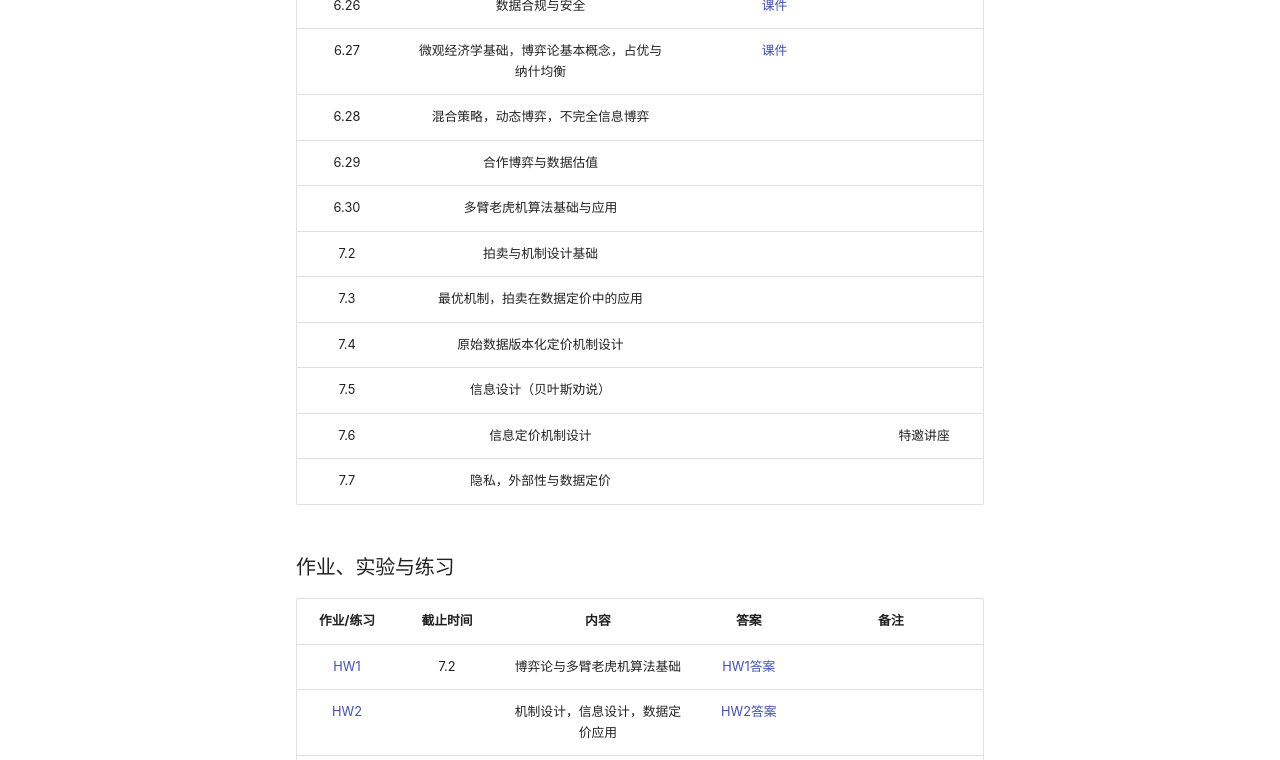
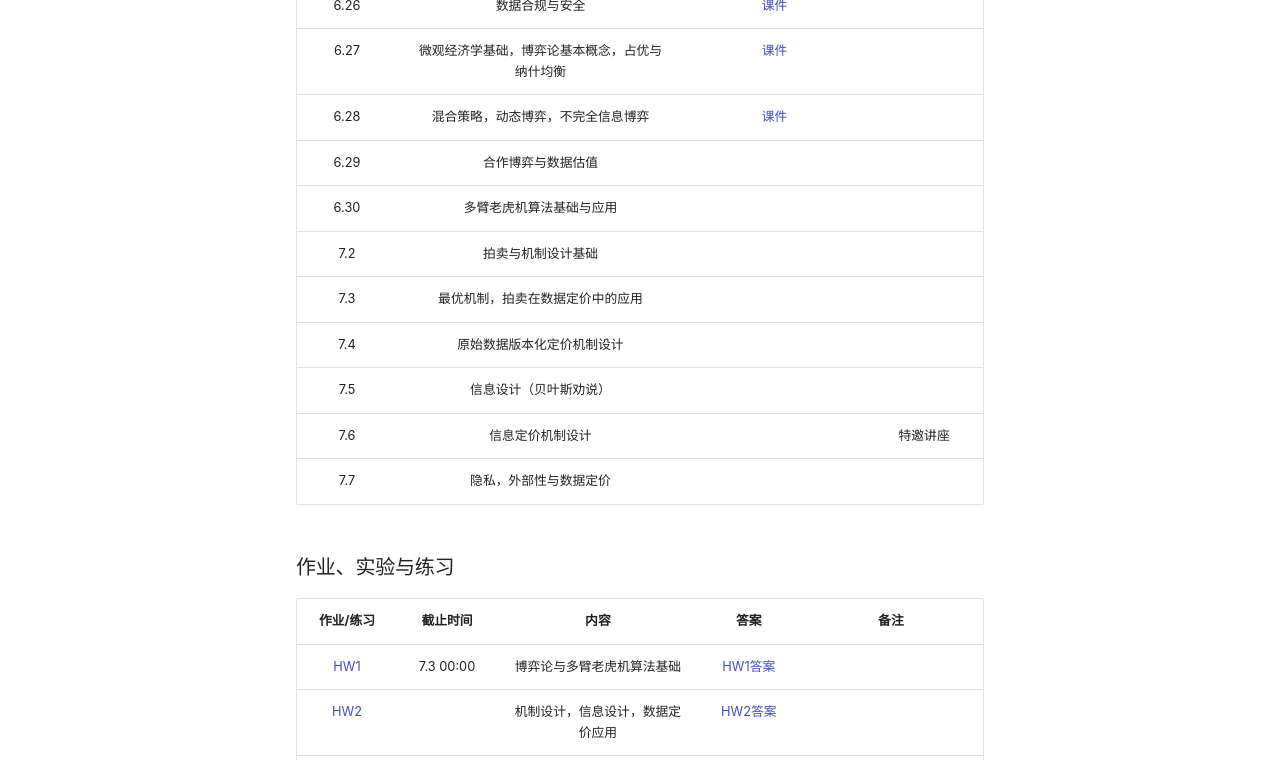
Before and after one commit to yhwu-is/Teach, an MkDocs documentation site: the page built from docs/ec/data_market/2025.md, in a window 1280 px wide and 1400 px high, scrolled down 1722 px. Shown: the part 286-1046 px from the top of the window. Built offline with MkDocs 1.6.1 and Material for MkDocs 9.7.7, drawn with Linux system fonts in a browser that asks for light colours; comment, search, counter and statistics services are not loaded.

Commit message:
docs:更新短学期课件

```diff
--- a/docs/ec/data_market/2025.md
+++ b/docs/ec/data_market/2025.md
@@ -52,7 +52,7 @@
 | 6.25 | 课程简介，数据要素市场概述 | [课程简介](2025/25-lec00-intro.pdf)，[数据要素市场概述](2025/25-lec01-dmintro.pdf) |  |
 | 6.26 | 数据合规与安全 | [课件](2025/25-lec02-datasec.pptx) |  |
 | 6.27 | 微观经济学基础，博弈论基本概念，占优与纳什均衡 | [课件](2025/25-lec03-game1-stu.pdf) |  |
-| 6.28 | 混合策略，动态博弈，不完全信息博弈 |  |  |
+| 6.28 | 混合策略，动态博弈，不完全信息博弈 | [课件](2025/25-lec04-game2.pdf) |  |
 | 6.29 | 合作博弈与数据估值 |  |  |
 | 6.30 | 多臂老虎机算法基础与应用 |  |  |
 | 7.2 | 拍卖与机制设计基础 |  |  |
@@ -66,7 +66,7 @@
 
 | 作业/练习 | 截止时间 | 内容 | 答案 | 备注 |
 | :---: | :----: | :---: | :---: | :---: |
-| [HW1](2025/25hw1.pdf) | 7.2 | 博弈论与多臂老虎机算法基础 | [HW1答案]() |  |
+| [HW1](2025/25hw1.pdf) | 7.3 00:00 | 博弈论与多臂老虎机算法基础 | [HW1答案]() |  |
 | [HW2]() |  | 机制设计，信息设计，数据定价应用 | [HW2答案]() |  |
 | [Lab1](lab.md) |  | 沙普利值的计算 | 无 |  |
 | [Lab2](lab.md) |  | 对抗性多臂老虎机算法 | 无 |  |
```
Also changed, not shown: 1 other file.
